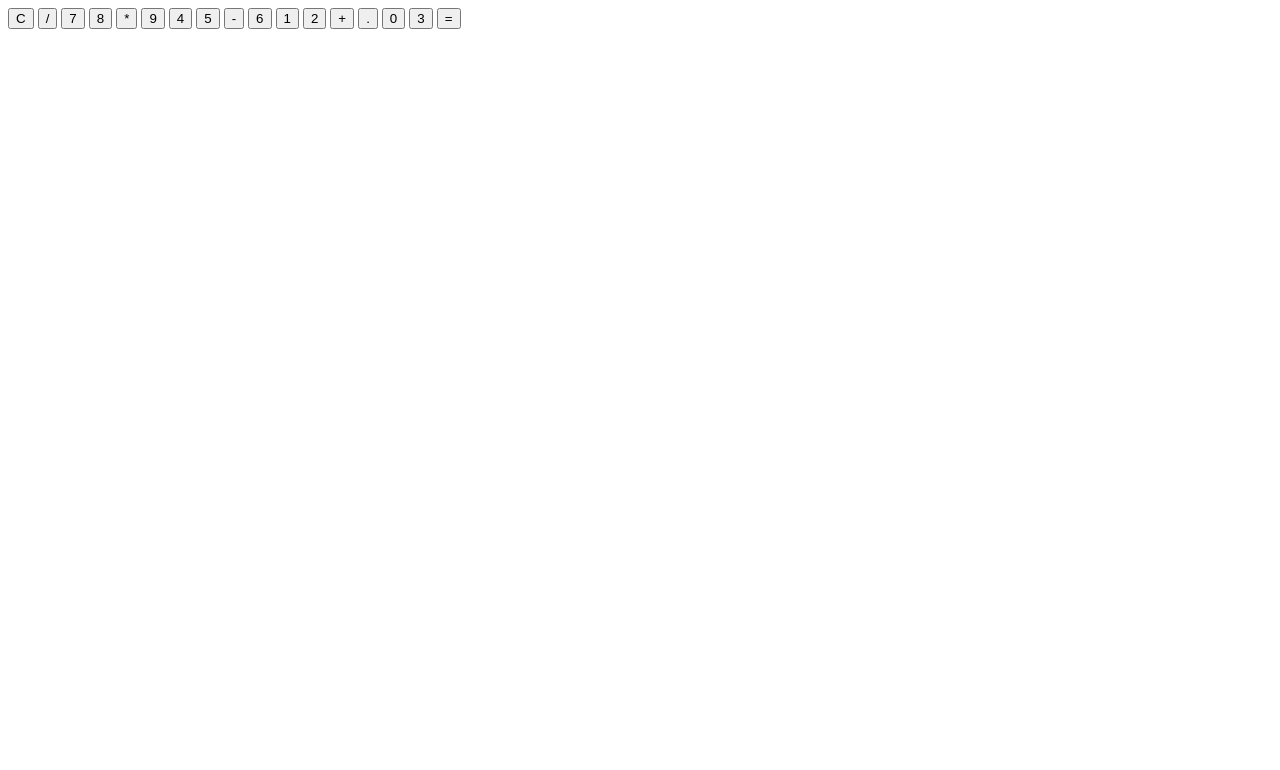
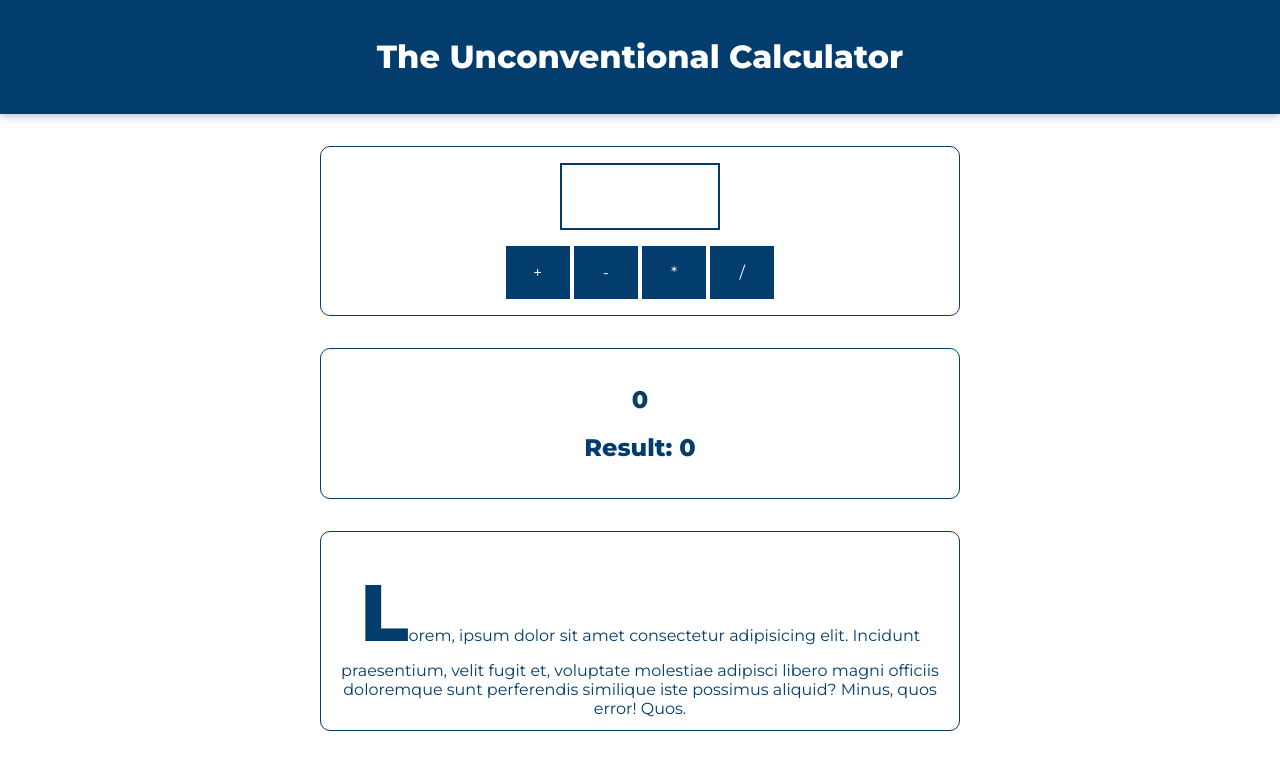
Before and after one commit to Annette-Bwemere-Salama/FaireUneCalculatricePourD-butant, a plain HTML site: page index.html in a window 1280 px wide. Drawn offline with Linux system fonts and the light colour scheme.

Commit message:
feat: merge

```diff
--- /dev/null
+++ b/assets/scripts/app.js
@@ -0,0 +1,10 @@
+
+
+let myResult = 0;
+
+function addNumbers(number1, number2){
+   myResult = number1 + number2;
+   outputResult(myResult, '');
+}
+
+addBtn.addEventListener("click", addNumbers);
--- /dev/null
+++ b/assets/scripts/vendor.js
@@ -0,0 +1,15 @@
+
+
+const userInput = document.getElementById('input-number');
+const addBtn = document.getElementById('btn-add');
+const subtractBtn = document.getElementById('btn-subtract');
+const multiplyBtn = document.getElementById('btn-multiply');
+const divideBtn = document.getElementById('btn-divide');
+
+const currentResultOutput = document.getElementById('current-result');
+const currentCalculationOutput = document.getElementById('current-calculation');
+
+function outputResult(result, text) {
+  currentResultOutput.textContent = result;
+  currentCalculationOutput.textContent = text;
+}
--- /dev/null
+++ b/assets/styles/app.css
@@ -0,0 +1,91 @@
+* {
+    box-sizing: border-box;
+  }
+
+  html {
+    font-family: 'Montserrat', sans-serif;}
+
+  body {
+    margin: 0;
+  }
+
+  p::first-letter{
+    color: #023d6d;
+    font-size: 80px;
+    font-weight: bold;
+    justify-content: center;
+  }
+
+  .containerMine{
+    text-align: center;
+    width: 200px;
+    height: 200px;
+  }
+
+  header {
+    background: #023d6d;
+    color: white;
+    padding: 1rem;
+    text-align: center;
+    box-shadow: 0 2px 8px rgba(0, 0, 0, 0.26);
+    width: 100%;
+  }
+
+  #results,
+  #calculator, .containerMine{
+    margin: 2rem auto;
+    width: 40rem;
+    max-width: 90%;
+    border: 1px solid #023d6d;
+    border-radius: 10px;
+    padding: 1rem;
+    color: #023d6d;
+  }
+
+  #results {
+    text-align: center;
+  }
+
+  #calculator input {
+    font: inherit;
+    font-size: 3rem;
+    border: 2px solid #023d6d;
+    width: 10rem;
+    padding: 0.15rem;
+    margin: auto;
+    display: block;
+    color: #023d6d;
+    text-align: center;
+  }
+
+  #calculator input:focus {
+    outline: none;
+  }
+
+  #calculator button {
+    font: inherit;
+    background: #023d6d;
+    color: white;
+    border: 1px solid #023d6d;
+    padding: 1rem;
+    cursor: pointer;
+  }
+
+  #calculator button:focus {
+    outline: none;
+  }
+
+  #calculator button:hover,
+  #calculator button:active {
+    background: #084f88;
+    border-color: #084f88;
+  }
+
+  #calc-actions button {
+    width: 4rem;
+  }
+
+  #calc-actions {
+    margin-top: 1rem;
+    text-align: center;
+  }
--- a/index.html
+++ b/index.html
@@ -1,36 +1,46 @@
 <!DOCTYPE html>
 <html lang="en">
+
 <head>
-    <meta charset="UTF-8">
-    <meta http-equiv="X-UA-Compatible" content="IE=edge">
-    <meta name="viewport" content="width=device-width, initial-scale=1.0">
-    <link rel="stylesheet" href="./style.css">
+  <meta charset="UTF-8" />
+  <meta name="viewport" content="width=device-width, initial-scale=1.0" />
+  <meta http-equiv="X-UA-Compatible" content="ie=edge" />
+  <title>Basics</title>
+  <link rel="preconnect" href="https://fonts.googleapis.com">
+  <link rel="preconnect" href="https://fonts.gstatic.com" crossorigin>
+  <link rel="preconnect" href="https://fonts.googleapis.com">
+  <link rel="preconnect" href="https://fonts.gstatic.com" crossorigin>
+  <link rel="preconnect" href="https://fonts.googleapis.com">
+  <link rel="preconnect" href="https://fonts.gstatic.com" crossorigin>
+  <link href="https://fonts.googleapis.com/css2?family=Montserrat:wght@400;800&display=swap" rel="stylesheet">  <link rel="stylesheet" href="assets/styles/app.css" />
+</head>
 
-    <title>Faire une calculatrice pour débutant</title>
-</head>
 <body>
-    <div id="calculatrice">
-        <div id="ecran"></div>
-        <div class="touches">
-          <button  id="button_supprimer">C</button>
-          <button  class="button">/</button>
-          <button  class="button">7</button>
-          <button  class="button">8</button>
-          <button  class="button">*</button>
-          <button  class="button">9</button>
-          <button  class="button">4</button>
-          <button class="button">5</button>
-          <button  class="button">-</button>
-          <button  class="button">6</button>
-          <button  class="button">1</button>
-          <button  class="button">2</button>
-          <button  class="button">+</button>
-          <button  class="button">.</button>
-          <button  class="button">0</button>
-          <button  class="button">3</button>
-          <button id="button_egal">=</button>
-        </div>
+  <header>
+    <h1>The Unconventional Calculator</h1>
+  </header>
+
+  <section id="calculator">
+    <input type="number" id="input-number" />
+    <div id="calc-actions">
+      <button type="button" id="btn-add">+</button>
+      <button type="button" id="btn-subtract">-</button>
+      <button type="button" id="btn-multiply">*</button>
+      <button type="button" id="btn-divide">/</button>
     </div>
-<script src="index.js"></script>
+  </section>
+  <section id="results">
+    <h2 id="current-calculation">0</h2>
+    <h2>Result: <span id="current-result">0</span></h2>
+  </section>
+  <div class="containerMine">
+    <p>
+      Lorem, ipsum dolor sit amet consectetur adipisicing elit. Incidunt praesentium, velit fugit et, voluptate molestiae adipisci libero magni officiis doloremque sunt perferendis similique iste possimus aliquid? Minus, quos error! Quos.
+    </p>
+  </div>
+  <script src="assets/scripts/vendor.js"></script>
+  <script src="assets/scripts/app.js"></script>
+
 </body>
+
 </html>
```
